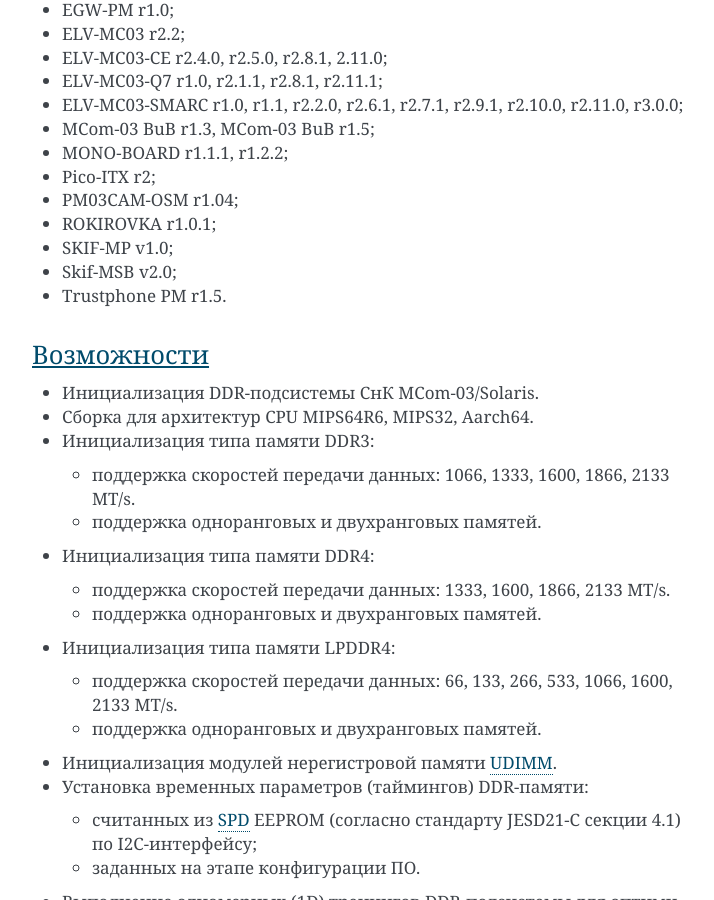
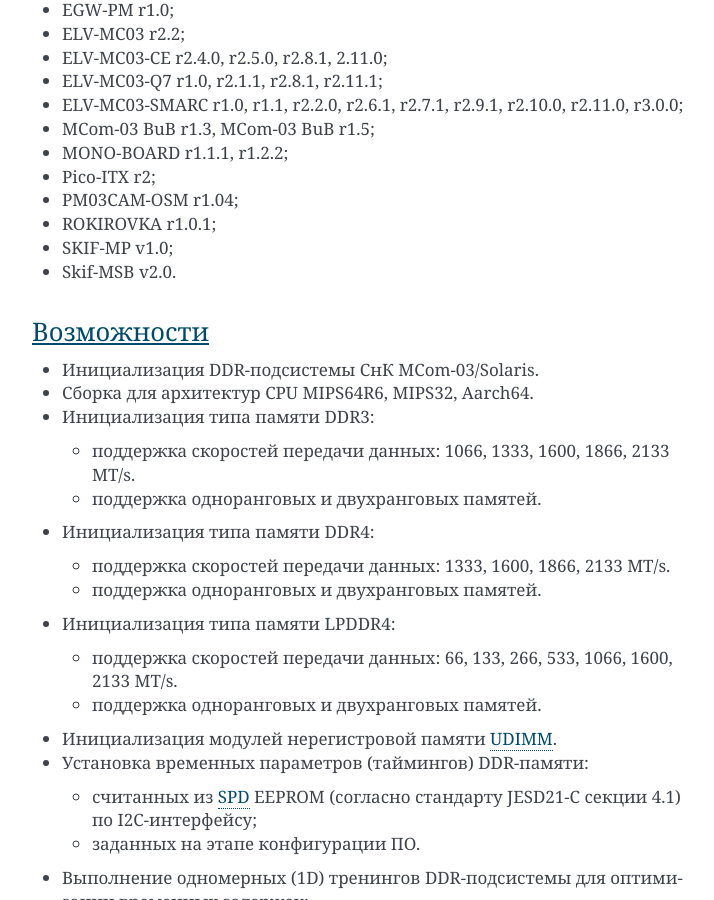
Before and after one commit to elvees/ddrinit, a Sphinx documentation site: the page built from doc/index.rst, in a window 1280 px wide and 900 px high, scrolled down 1288 px. Shown: the whole window, without its empty margins (388-1102 px from the left). Built offline with Sphinx 7.4.7, drawn with Linux system fonts in a browser that asks for light colours.

Commit message:
mcom03: Drop support of Trustphone
Starting from this patch, support of Trustphone is discontinued due to
absence of the boards to test software on and there are no plans to
produce new ones. All dead code related to Trustphone is removed as
it is difficult to support.

Issue: #MCOM03SW-3969
Change-Id: I6b7f976ff5c7e55e9c373afc193fd08b7ce499db

```diff
--- a/doc/index.rst
+++ b/doc/index.rst
@@ -43,8 +43,7 @@
 * PM03CAM-OSM r1.04;
 * ROKIROVKA r1.0.1;
 * SKIF-MP v1.0;
-* Skif-MSB v2.0;
-* Trustphone PM r1.5.
+* Skif-MSB v2.0.
 
 Возможности
 -----------
```
Also changed, not shown: 1 other file.
